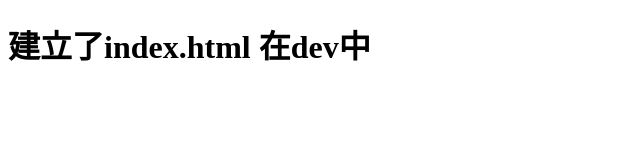
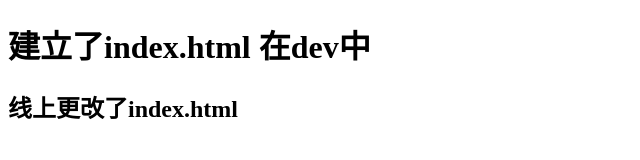
Before and after one commit to LBLJoy/branch, a plain HTML site: page index.html in a window 1280 px wide. Shown: the whole page, without its empty margins (0-640 px from the left). Drawn offline with Linux system fonts and the light colour scheme.

Commit message:
Update index.html

```diff
--- a/index.html
+++ b/index.html
@@ -10,6 +10,7 @@
 
 <body>
     <h1>建立了index.html 在dev中</h1>
+    <h2>线上更改了index.html</h2>
 </body>
 
 </html>
```
